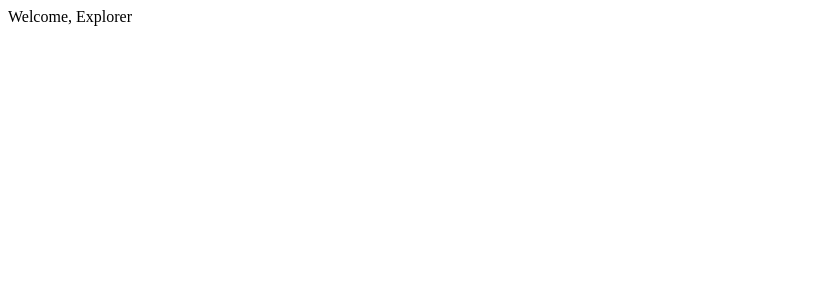
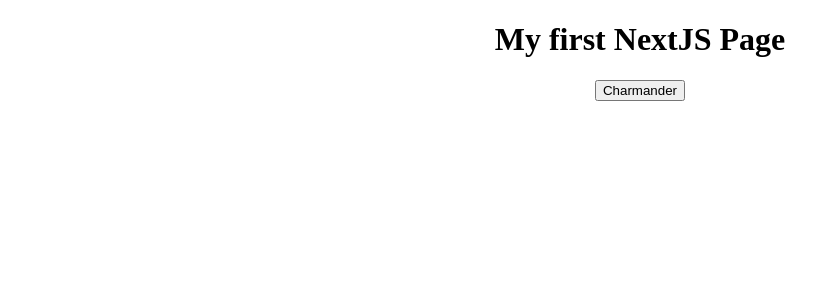
Before and after one commit to CristianWaid/nextjs-test, a Next.js app: page / in a window 1280 px wide. Shown: the top 300 px of the page, without its empty margins (0-839 px from the left). Built offline with nearby package versions, Linux system fonts and the light colour scheme.

Commit message:
Add Link and Button

```diff
--- a/pages/index.js
+++ b/pages/index.js
@@ -1,12 +1,22 @@
 import Head from 'next/head';
+import { useRouter } from 'next/router';
 
 const Home = () => {
+	const router = useRouter();
+
+	const handlePokemonClick = (e) => {
+		e.preventDefault();
+		router.push('/pokemon');
+	};
 	return (
 		<>
 			<Head>
 				<title>My First NextJS Page</title>
 			</Head>
-			<div>Welcome, Explorer</div>
+			<div style={{ textAlign: 'center' }}>
+				<h1>My first NextJS Page</h1>
+				<button onClick={handlePokemonClick}>Charmander</button>
+			</div>
 		</>
 	);
 };
```
Also changed, not shown: pages/pokemon/index.js (renamed from pages/pokemon.js, +10 -4 lines).
